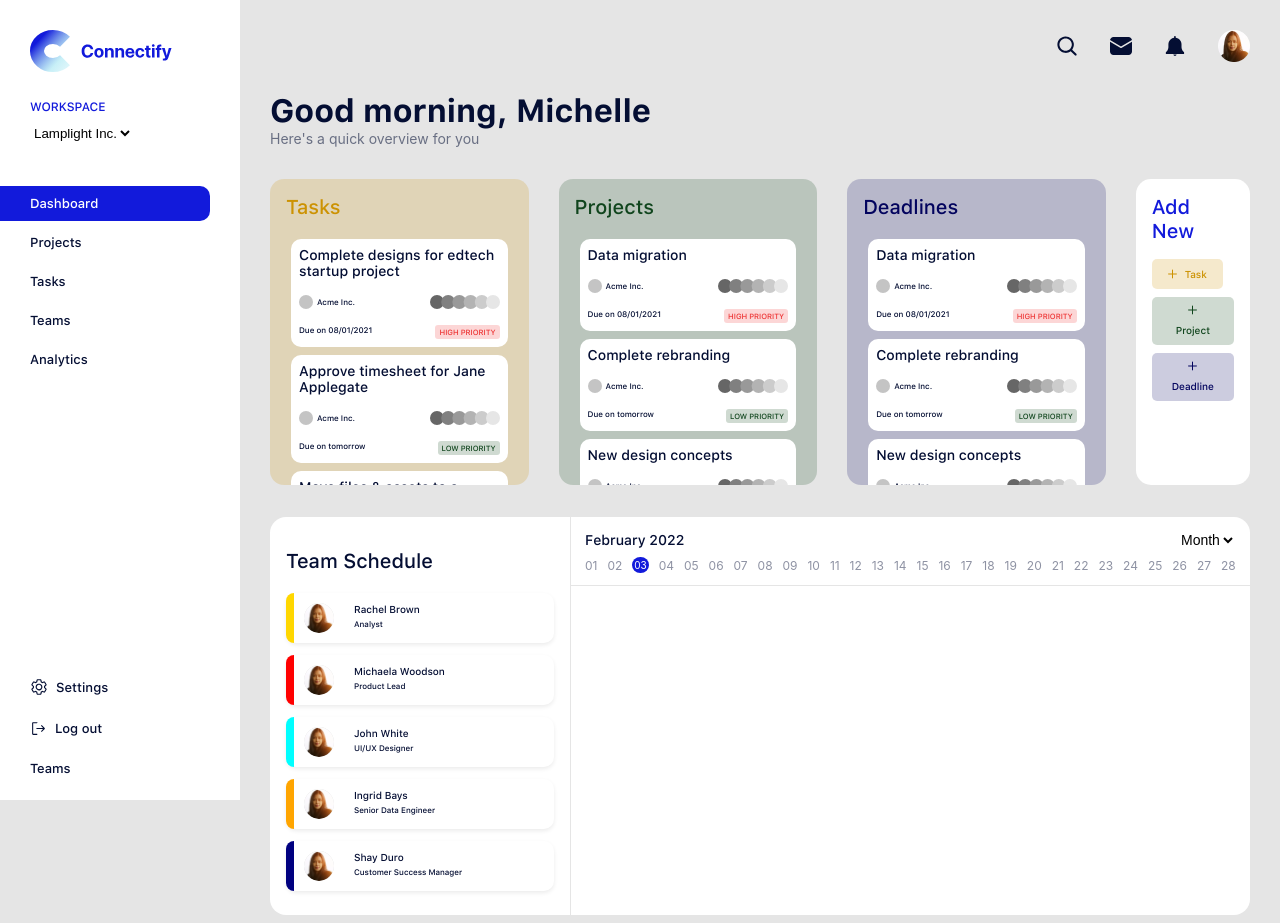
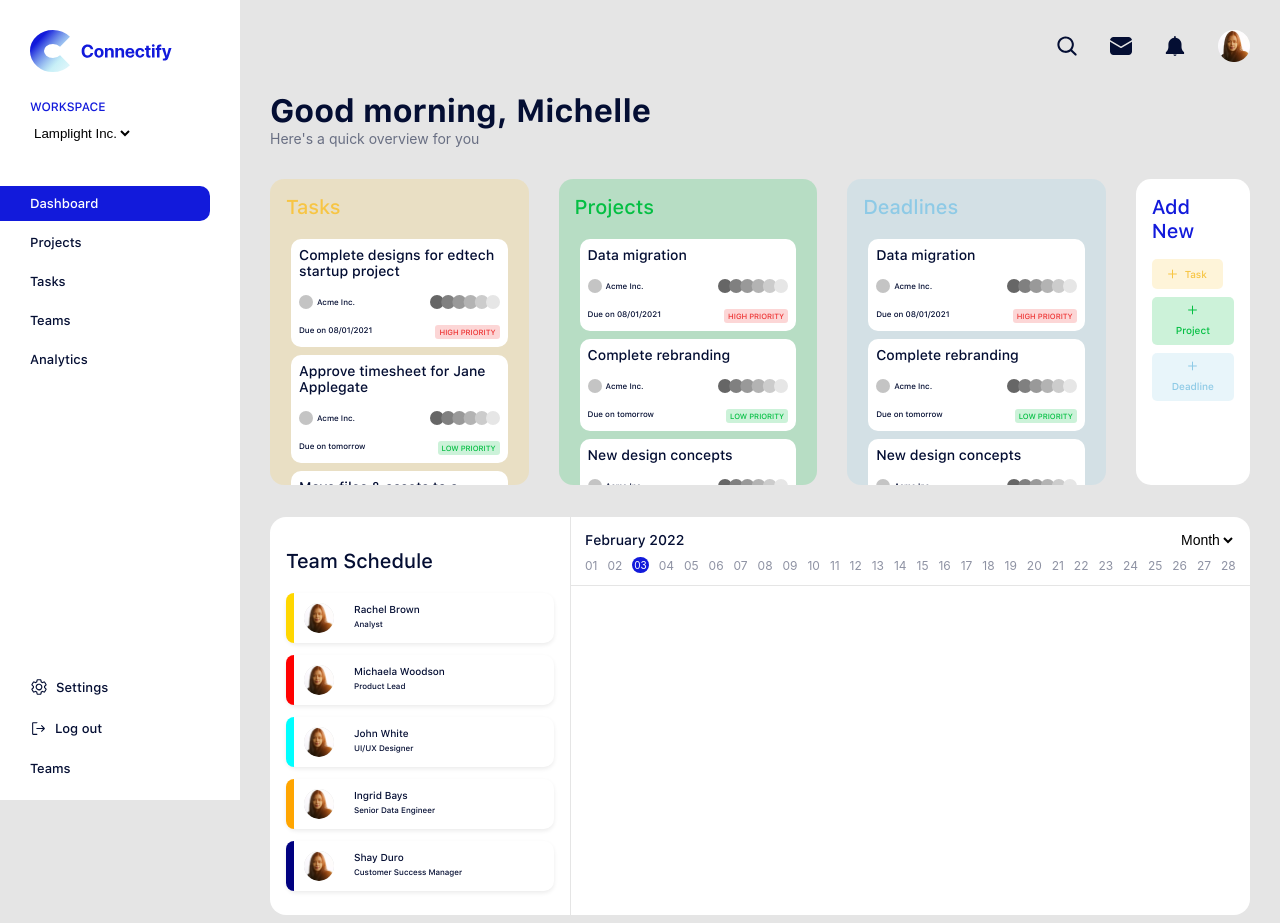
Before and after one commit to symplytheo/bristle-challenge, a React (Create React App) app: page / in a window 1280 px wide. Built offline with nearby package versions, Linux system fonts and the light colour scheme; a web font is replaced by a local one.

Commit message:
refactor: change color code to match design

```diff
--- a/src/styles/_colors.scss
+++ b/src/styles/_colors.scss
@@ -1,12 +1,12 @@
 $primary: #121adb;
 
-$warning: #cc9202;
+$warning: #f7c544;
 
 $error: #ed3434;
 
-$success: #10451d;
+$success: #04bf43;
 
-$info: #03045e;
+$info: #8ecae6;
 
 $black: #040e33;
 
```
